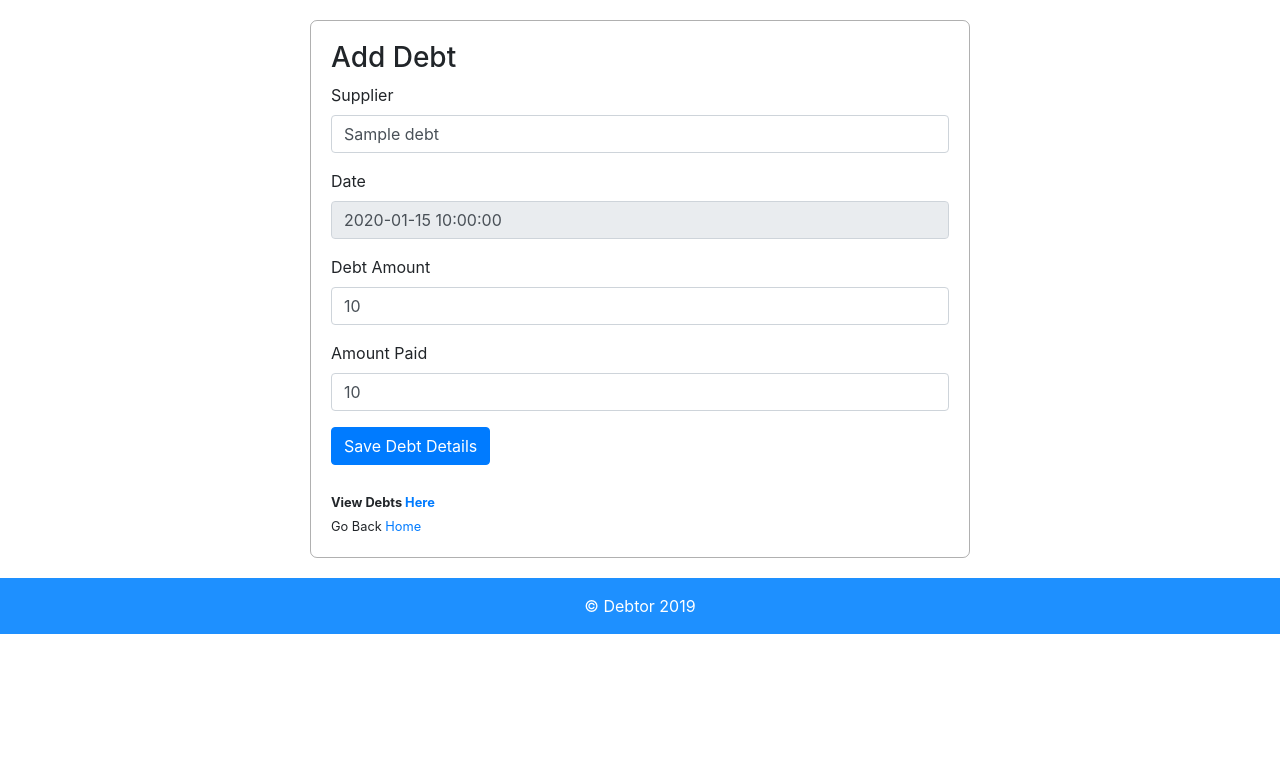
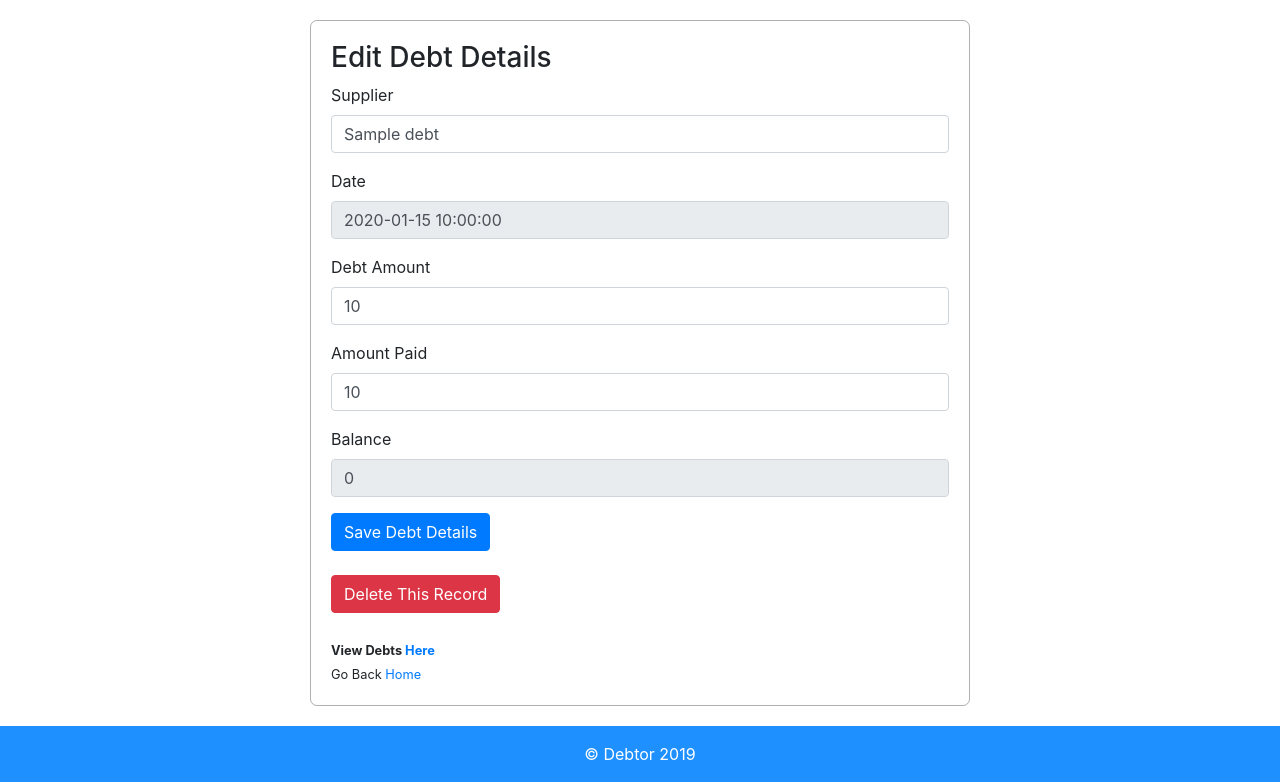
Before and after one commit to jod35/Debtor, a Flask app: a page that uses debtor/templates/details.html in a window 1280 px wide. Shown: the part 96-878 px from the top of the page. Before the commit the page ends 730 px from the top, so only its background shows below. Run offline with Flask 2, Linux system fonts and the light colour scheme; tables that the repository leaves empty hold one stand-in row (values such as "Sample post"); some libraries are stand-ins or nearby versions.

Commit message:
working on the update backend

```diff
--- a/debtor/templates/details.html
+++ b/debtor/templates/details.html
@@ -11,8 +11,8 @@
    {% endwith %}
 
    <div class="form">
-    <form action="{{url_for('add_debts')}}" method="post">
-        <h3>Add Debt</h3>
+    <form action="/debtors/details/debt_{{debt_to_update.id}}" method="post">
+        <h3>Edit Debt Details</h3>
         <div class="form-group">
             <label for="name">Supplier</label>
             <input type="text" name="s_name" id="" class="form-control" value="{{ debt_to_update.supplier_name }}">
@@ -32,8 +32,16 @@
             <input type="number" name="amount_paid" id="" class="form-control" value="{{debt_to_update.amount_paid}}">
         </div>
 
+        <div class="form-group">
+            <label for="name">Balance</label>
+            <input type="number" name="" id="" class="form-control" readonly value="{{debt_to_update.debt_amount - debt_to_update.amount_paid}}">
+        </div>
+
        <input type="submit" value="Save Debt Details" class="btn btn-primary">
-
+    </form>
+    <br>
+    <form action="/delete/{{debt_to_update.id}}" method="post">
+        <input type="submit" value="Delete This Record" class="btn btn-danger">
     </form>
     <br>
     <small>
--- a/debtor/views.py
+++ b/debtor/views.py
@@ -94,3 +94,21 @@ def debt_details(debt_id):
         'debt_to_update':Debt.query.get_or_404(debt_id)
     }
     return render_template('details.html',**context)
+
+@app.route('/delete/<int:id>',methods=['GET', 'POST'])
+def delete(id):
+    debt_to_delete=Debt.query.get_or_404(id)
+    db.session.delete(debt_to_delete)
+    db.session.commit()
+    return redirect(url_for('view_debts'))
+
+@app.route('/debt/update/<int:id>',methods=['POST'])
+def update_record(id):
+    record_to_update=User.query.get_or_404(id)
+    record_to_update.supplier_name = request.form.get('s_name')
+    record_to_update.date_supplied=request.form.get('date_supplied')
+    record_to_update.debt_amount=request.form.get('debt_amount')
+    record_to_update.amount_paid=request.form.get('amount_paid')
+
+    db.session.commit()
+    return redirect(url_for('view_debts'))
```
